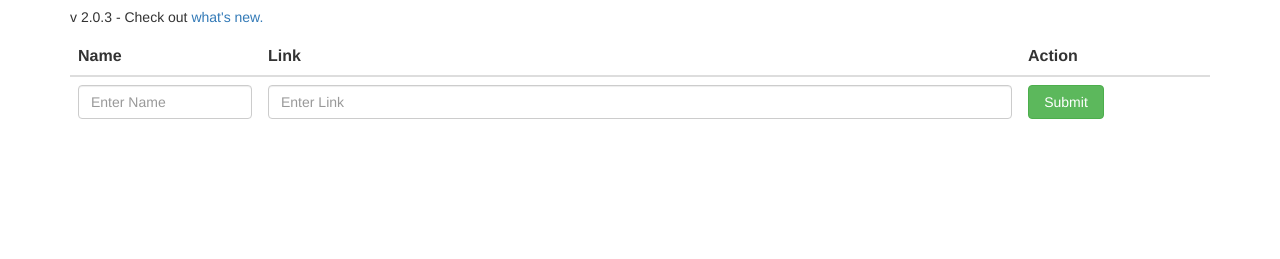
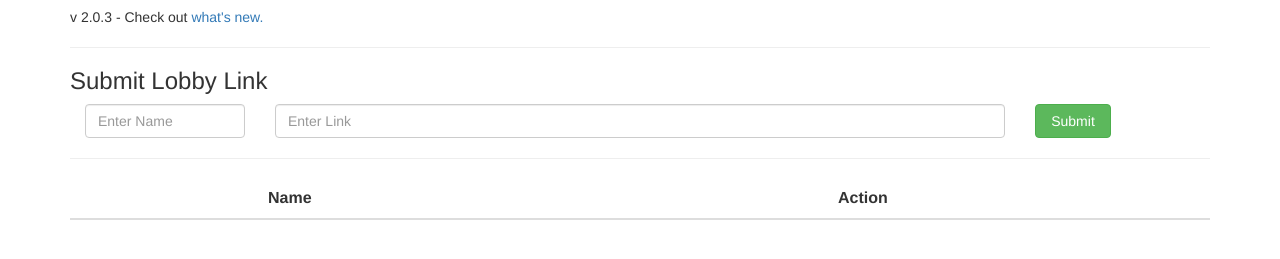
Before and after one commit to ipratikk/lobby.lamdaprocs.in, a website: page public/index.html in a window 1280 px wide. Shown: the part 63-322 px from the top of the page. Drawn offline with nearby package versions, Linux system fonts and the light colour scheme; no server answers.

Commit message:
Update index.html

```diff
--- a/public/index.html
+++ b/public/index.html
@@ -8,32 +8,45 @@
 			.but{
 				width:76px;
 			}
+			.time{
+                                font-size: 15px;
+                        }
+
 		</style>
 	</head>
 	<body class="container">
 		<h1>Noobad Elites</h1>
 		 <p>v 2.0.3 - Check out <a style="text-decoration:none;" target="_blank" href="https://github.com/satnam-sandhu/lobby.lamdaprocs.in/blob/master/update-log.txt">what's new.</a></p>
+		<hr>
                 <div ng-controller="dataCtrl">
+                <h3>Submit Lobby Link</h3>
+                <table><form>
+                                <tbody class="row">
+                                        <td class="col-md-2"><input class="form-control" placeholder="Enter Name" ng-model="inData.name" required></td>
+                                        <td class="col-md-8"><input class="form-control" placeholder="Enter Link" ng-model="inData.link" required></td>
+                                        <td class="col-md-2"><button type="submit" class="btn btn-success but" ng-click="addData()">Submit</button></td>
+                                </tbody>
+                </form></table>
+                <hr>
                 <table class="table">
 			<thead>
                                 <tr class="row">
+                                        <th class="col-lg-2"></th>
                                         <th class="col-lg-2">Name</th>
-					<th class="col-lg-8">Link</th>
+                                        <th class="col-lg-4"></th>
                                         <th class="col-lg-2">Action</th>
+                                        <th class="col-lg-2"></th>
                                 </tr>
                         </thead>
                         <tbody>
-				<form>
-				<tr class="row">
-					<td class="col-lg-2"><input required class="form-control" placeholder="Enter Name" ng-model="inData.name" ></td>
-					<td class="col-lg-8"><input required class="form-control" placeholder="Enter Link" ng-model="inData.link" ></td>
-					<td class="col-lg-2"><button type="submit" class="btn btn-success but" ng-click="addData()">Submit</button></td>
-				</tr>
-				</form>
                                 <tr ng-repeat="data in data | orderBy:'_id':true" class="row">
-					<td class="col-lg-2"><center>{{data.name}}</center></td>
-					<td class="col-lg-8"></td>
-					<td class="col-lg-2"><a href="{{data.link}}" class="btn btn-info but" ng-show="data.type==0">Join</a><a target="_blank" href="{{data.link}}" class="btn btn-warning but" ng-show="data.type==1">Open</a>&nbsp&nbsp&nbsp&nbsp<span style="color:red; cursor:pointer;" class="glyphicon glyphicon-trash" ng-click="removeData(data._id)"></td>
+
+					<td class="col-lg-2"></td>
+                                        <td class="col-lg-2">{{data.name}}</td>
+                                        <td class="col-lg-4"><p class="time"><em>{{data.date}} ~ {{data.time}} IST</em></p></td>
+                                        <td class="col-lg-2"><a href="{{data.link}}" class="btn btn-info but" ng-show="data.type==0">Join</a><a target="_blank" h$
+                                        <td class="col-lg-2"></td>
+
 				</tr>
 			</tbody>
 		</table>
```
Lines whose indentation alone changed are shown as unchanged.
